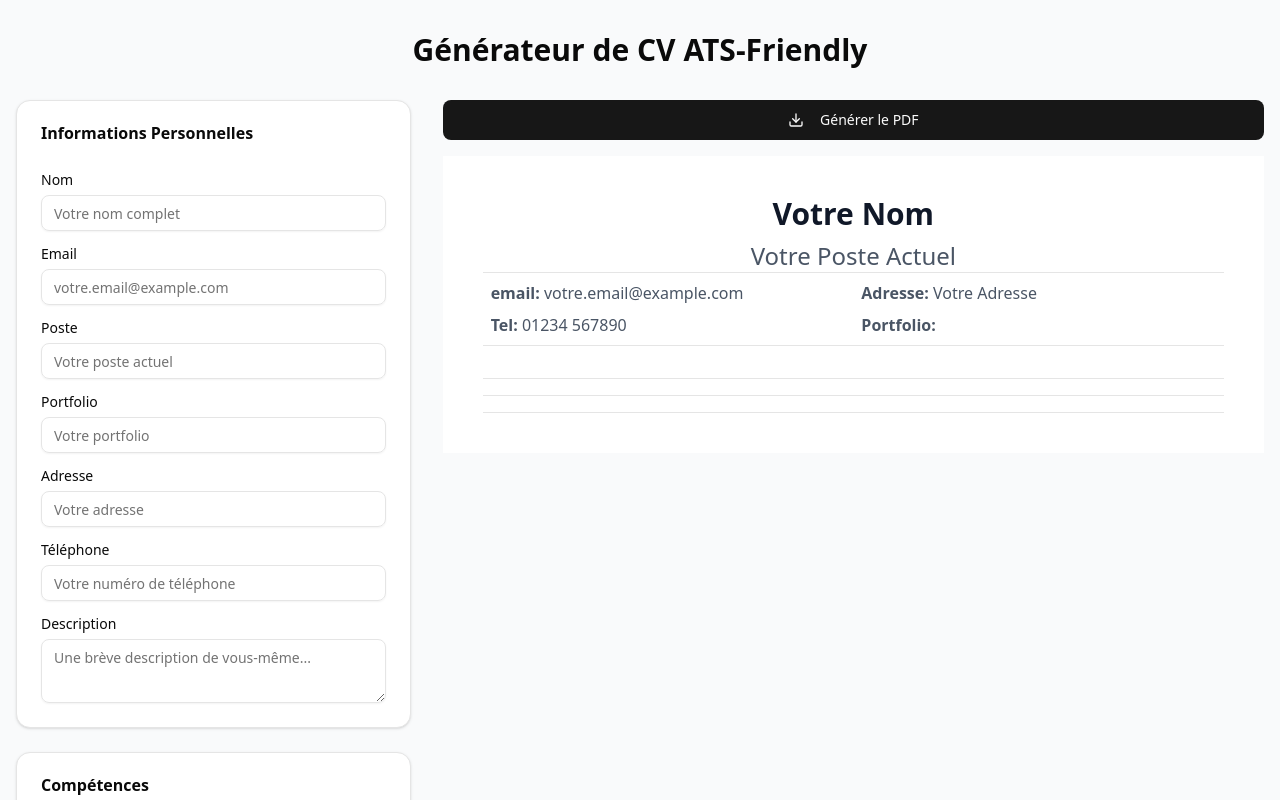
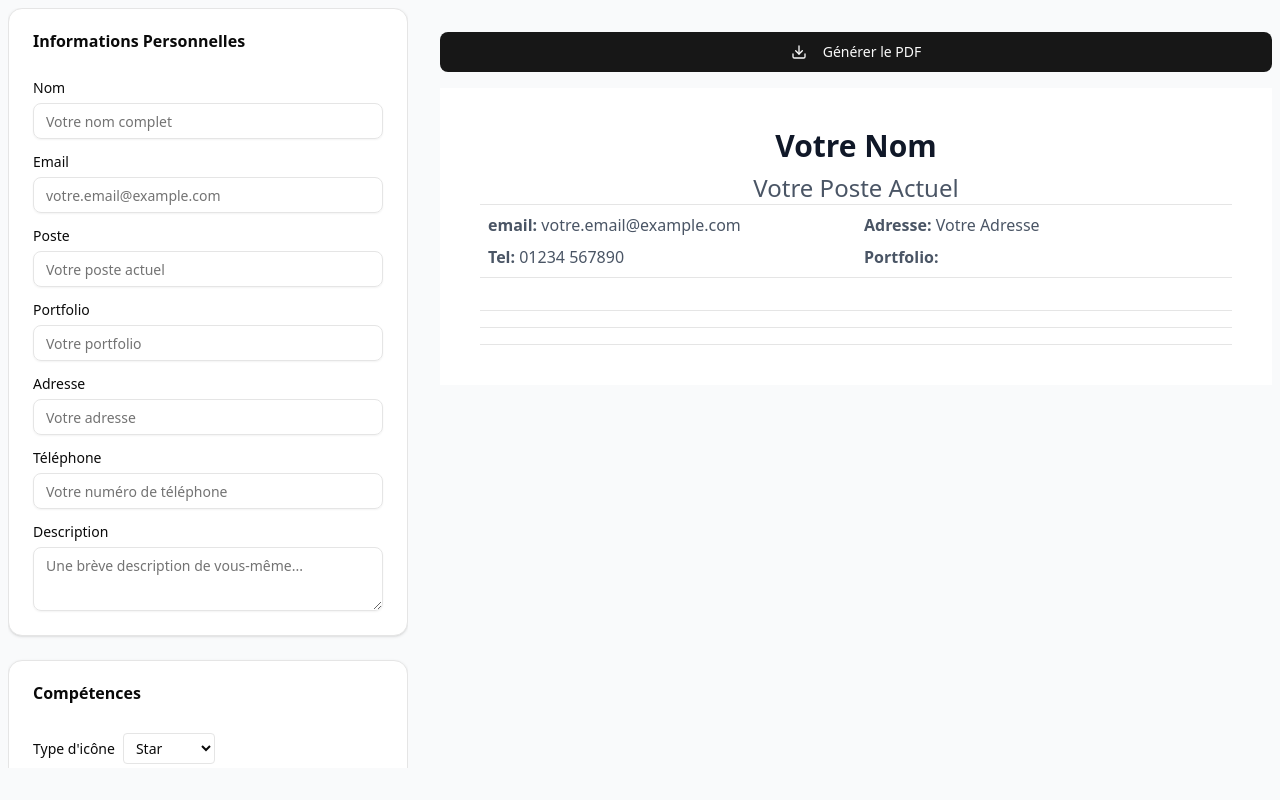
Before and after one commit to Herman-Riah19/cv-generator, a Next.js app: page /builder in a window 1280 px wide. Shown: the top 800 px of the page. Built offline with nearby package versions, Linux system fonts and the light colour scheme; what @react-pdf/renderer would draw is missing.

Commit message:
feat: implement CV builder page with reactive form and live preview components

```diff
--- a/src/app/builder/page.tsx
+++ b/src/app/builder/page.tsx
@@ -85,13 +85,11 @@ function BuilderPageContent() {
 
   return (
     <div className="min-h-screen bg-gray-50">
-      <div className="container mx-auto px-4 py-8">
-        <h1 className="text-3xl font-bold text-center mb-8">{t("cvGenerator")}</h1>
-
+      <div className="container mx-auto px-2 py-2">
         <Form {...form}>
           <div className="grid grid-cols-1 lg:grid-cols-3 gap-8">
             {/* Editor Section */}
-            <div className="space-y-6">
+            <div className="space-y-6 sticky top-8 h-[95vh] overflow-auto">
               <PersonalInfoEditor form={form} />
 
               <SkillsEditor
```
